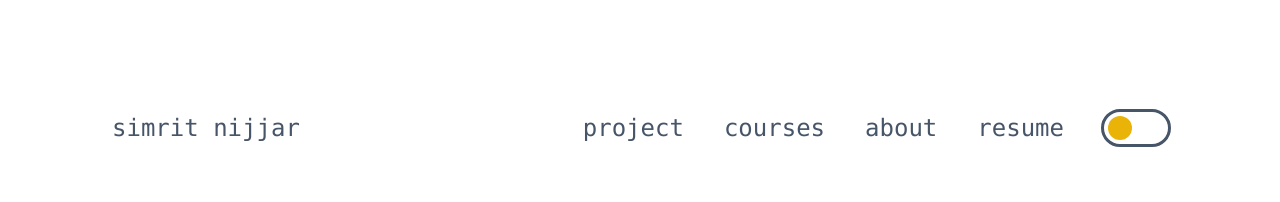
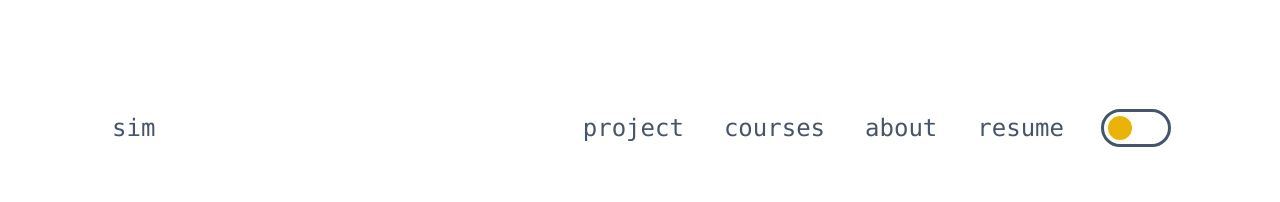
Before and after one commit to simn03/personal-portfolio, a Next.js app: page / in a window 1280 px wide. Shown: the top 202 px of the page. Built offline with nearby package versions, Linux system fonts and the light colour scheme; what tailwindcss-animated would draw is missing.

Commit message:
updated nav to just 'sim'

```diff
--- a/app/ui/components/navigation/NavBar.component.tsx
+++ b/app/ui/components/navigation/NavBar.component.tsx
@@ -30,7 +30,7 @@ export default function NavBar({darkMode, setDarkMode}) {
         <ScrollButton
           onClick={toggleNavOpen}>
 
-          simrit&nbsp;nijjar
+          sim
         </ScrollButton>
 
 
```
